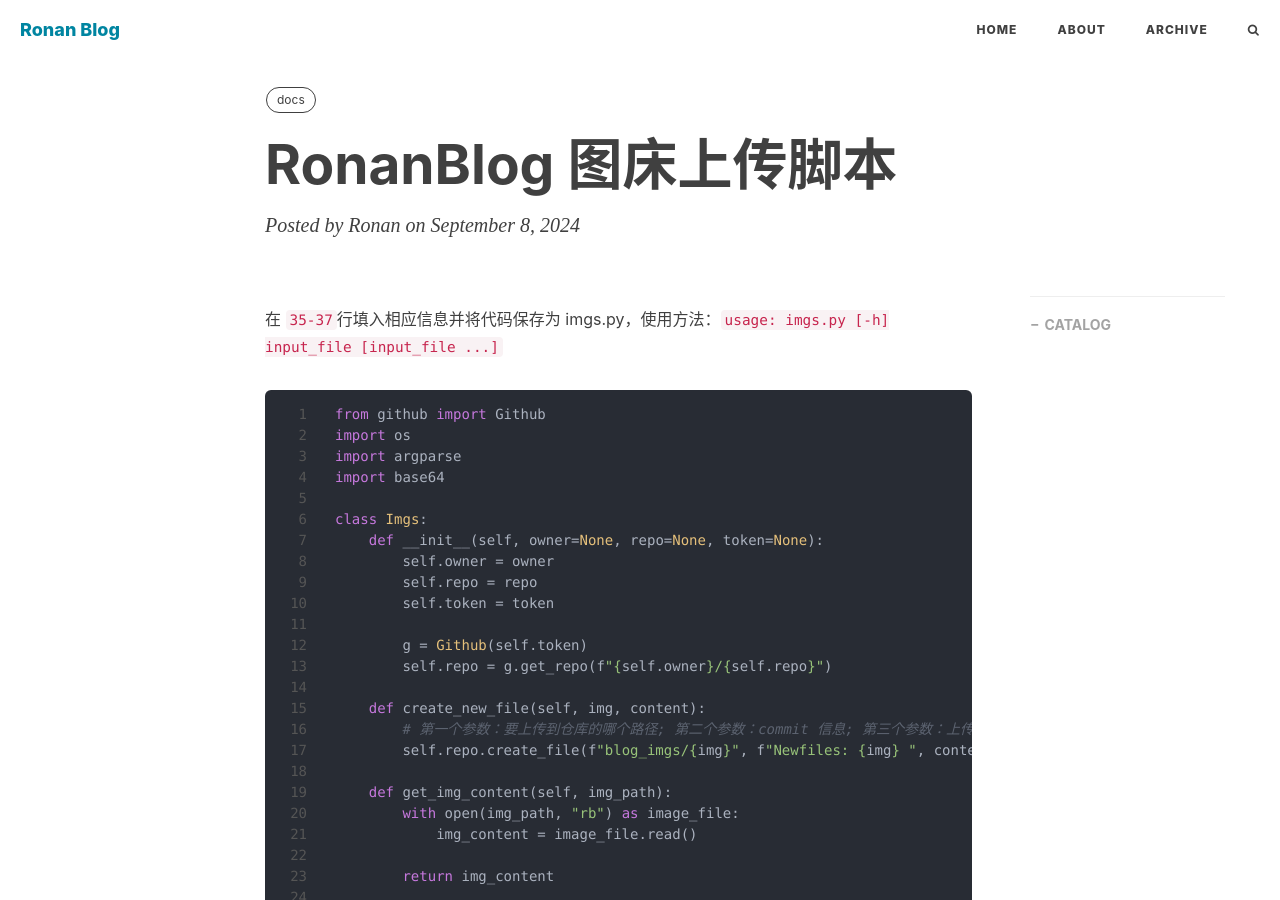
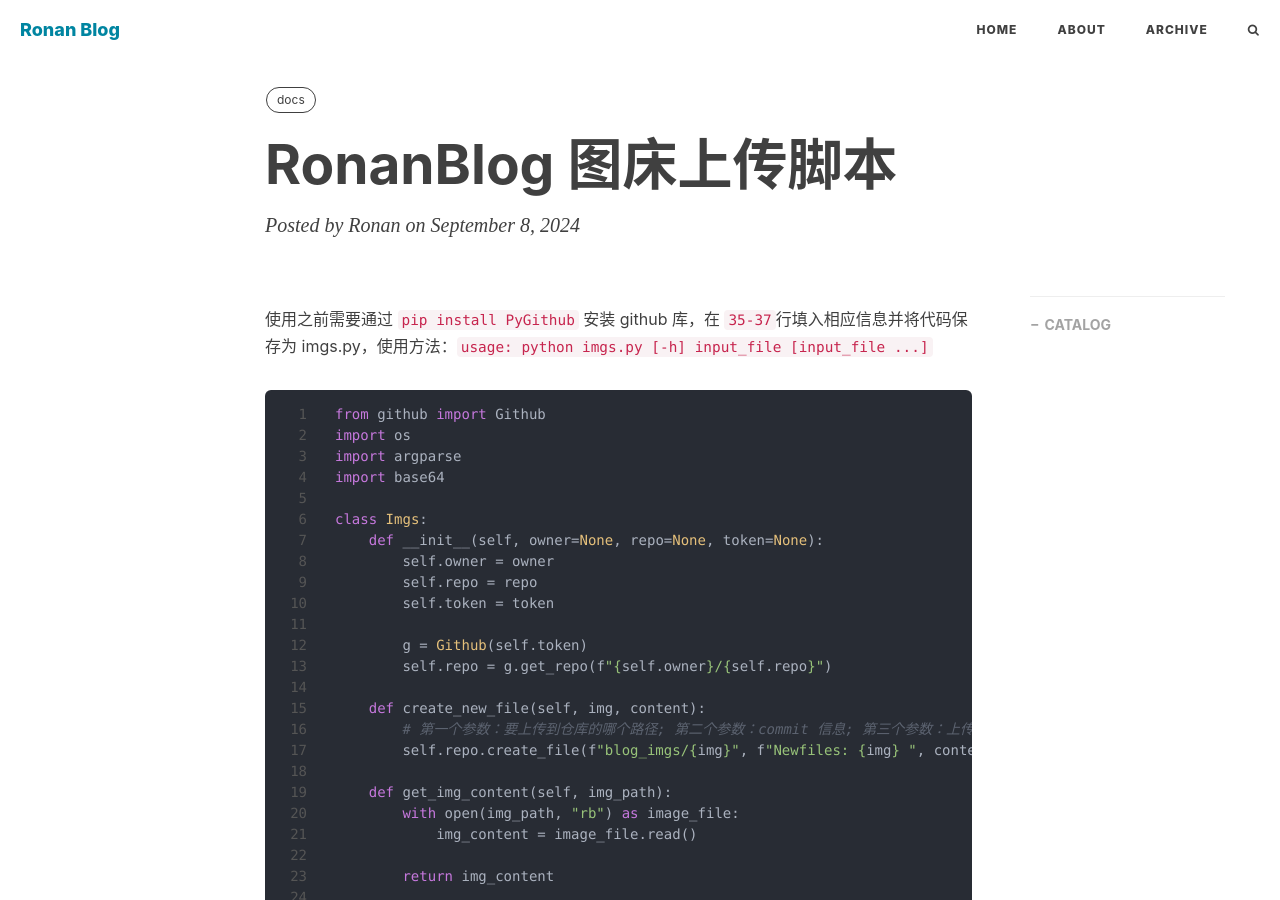
Before and after one commit to EchoZap/Huxpro_Blog, a Jekyll site: the page built from _posts/2024-09-08-RonanBlog 图床上传脚本.md, in a window 1280 px wide and 900 px high. Built offline with Jekyll 4.4.1, drawn with Linux system fonts in a browser that asks for light colours; nearby versions of some CDN libraries; comment, search, counter and statistics services are not loaded.

Commit message:
Update 2024-09-08-RonanBlog 图床上传脚本.md

````diff
--- a/_posts/2024-09-08-RonanBlog 图床上传脚本.md
+++ b/_posts/2024-09-08-RonanBlog 图床上传脚本.md
@@ -7,7 +7,7 @@ tags:
   - docs
 ---
 
-在 `35-37`行填入相应信息并将代码保存为 imgs.py，使用方法：`usage: imgs.py [-h] input_file [input_file ...]`
+使用之前需要通过 `pip install PyGithub` 安装 github 库，在 `35-37`行填入相应信息并将代码保存为 imgs.py，使用方法：`usage: python imgs.py [-h] input_file [input_file ...]`
 
 ```python
 from github import Github
````
